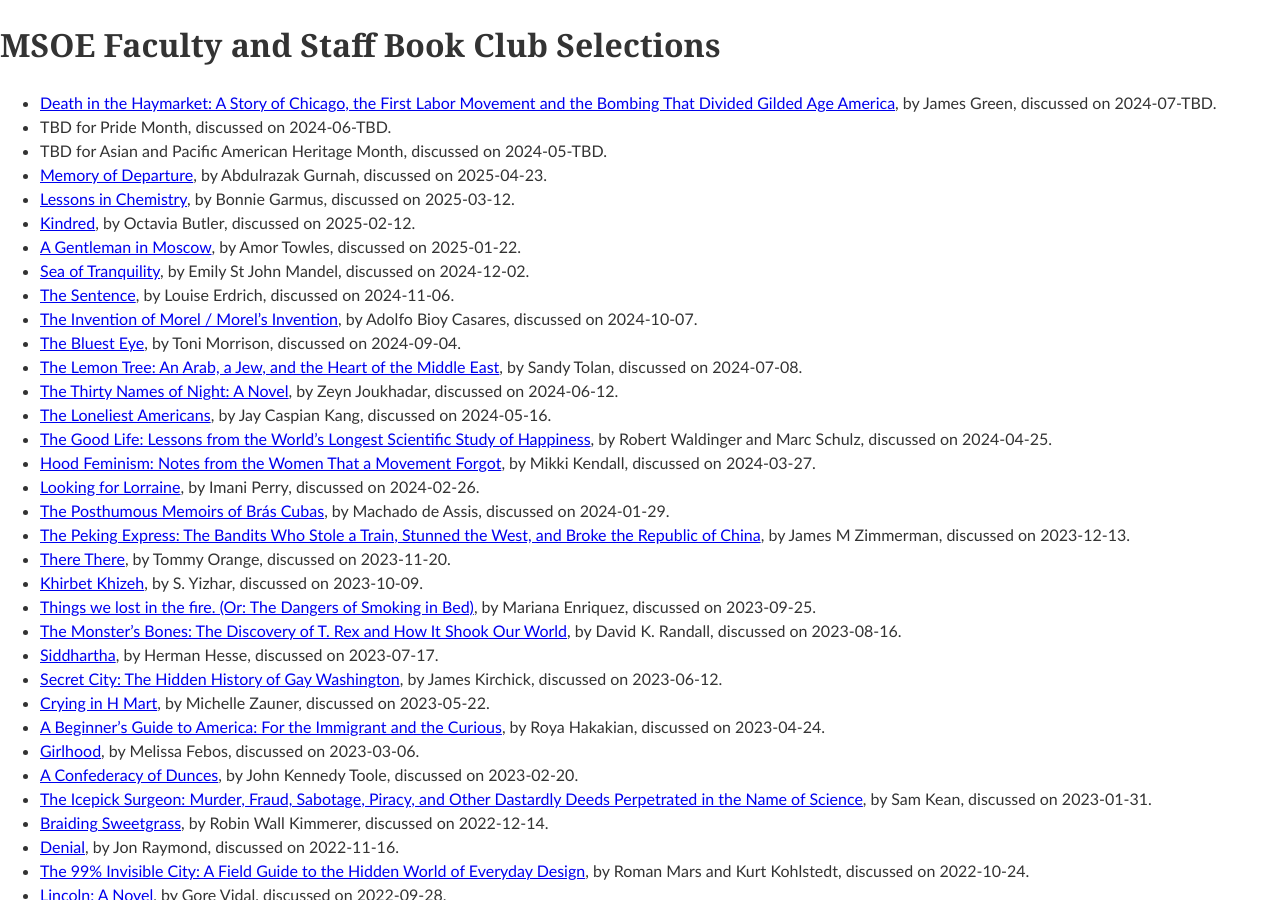
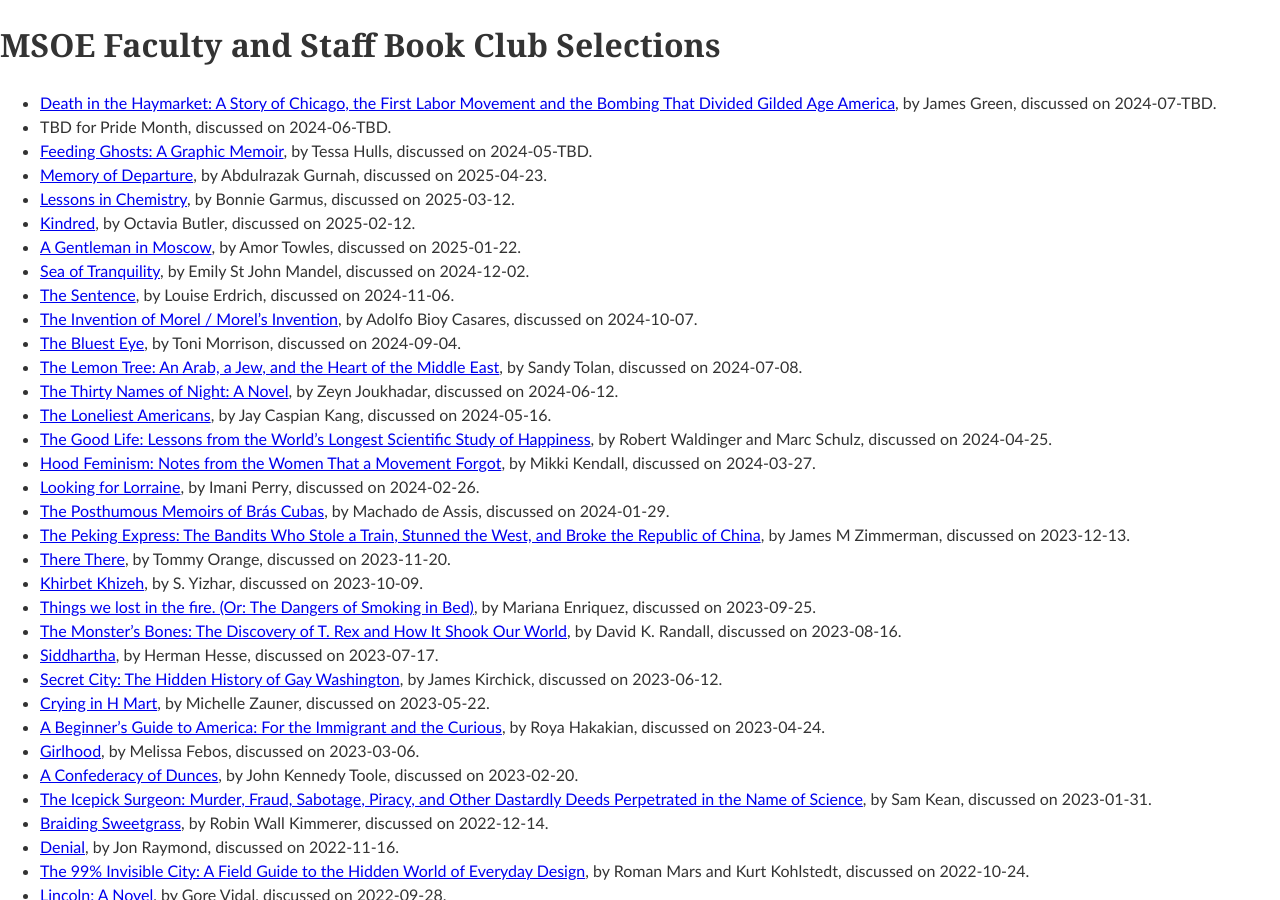
Before and after one commit to edurant/edurant.github.io, a Jekyll site: the page built from misc/bookClub.md, in a window 1280 px wide and 900 px high. Built offline with Jekyll 4.4.1, drawn with Linux system fonts in a browser that asks for light colours; our own code applies the rules of GitHub Pages for plain Markdown files.

Commit message:
MSOE Book Club: May selection made

```diff
--- a/misc/bookClub.md
+++ b/misc/bookClub.md
@@ -1,11 +1,11 @@
 ---
 title: "MSOE Faculty and Staff Book Club Selections"
-date: 2025-01-23 12:11:30 -0600
+date: 2025-01-28 15:58:30 -0600
 ---
 
 * [Death in the Haymarket: A Story of Chicago, the First Labor Movement and the Bombing That Divided Gilded Age America](https://bookshop.org/p/books/death-in-the-haymarket-a-story-of-chicago-the-first-labor-movement-and-the-bombing-that-divided-gilded-age-america-james-green/7831023), by James Green, discussed on 2024-07-TBD.
 * TBD for Pride Month, discussed on 2024-06-TBD.
-* TBD for Asian and Pacific American Heritage Month, discussed on 2024-05-TBD.
+* [Feeding Ghosts: A Graphic Memoir](https://bookshop.org/p/books/feeding-ghosts-a-memoir-tessa-hulls/19994803), by Tessa Hulls, discussed on 2024-05-TBD.
 * [Memory of Departure](https://bookshop.org/p/books/memory-of-departure-by-the-winner-of-the-nobel-prize-in-literature-2021-abdulrazak-gurnah/17772589), by Abdulrazak Gurnah, discussed on 2025-04-23.
 * [Lessons in Chemistry](https://bookshop.org/p/books/lessons-in-chemistry-bonnie-garmus/19638865), by Bonnie Garmus, discussed on 2025-03-12.
 * [Kindred](https://bookshop.org/p/books/kindred-octavia-e-butler/11629395), by Octavia Butler, discussed on 2025-02-12.
```
